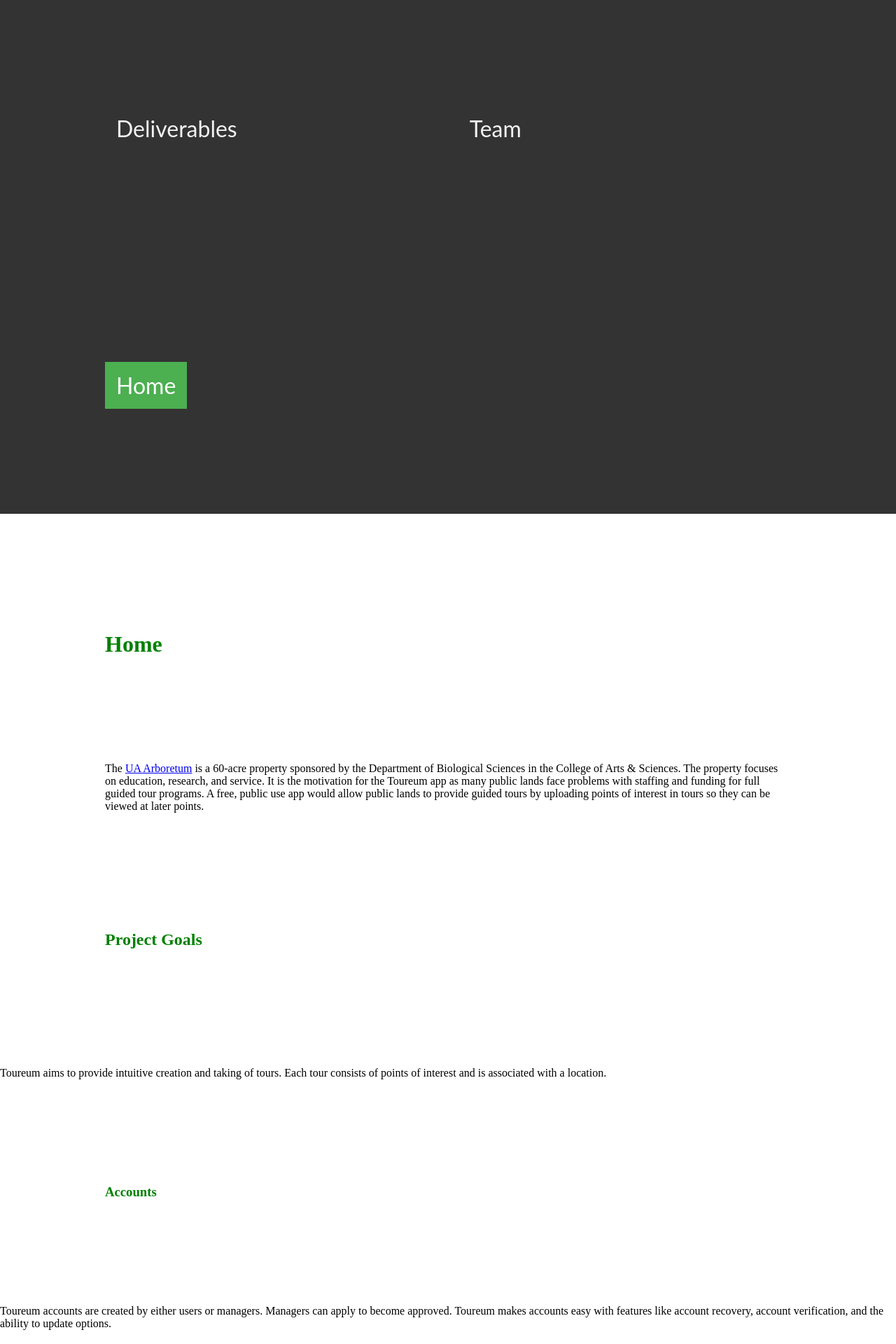
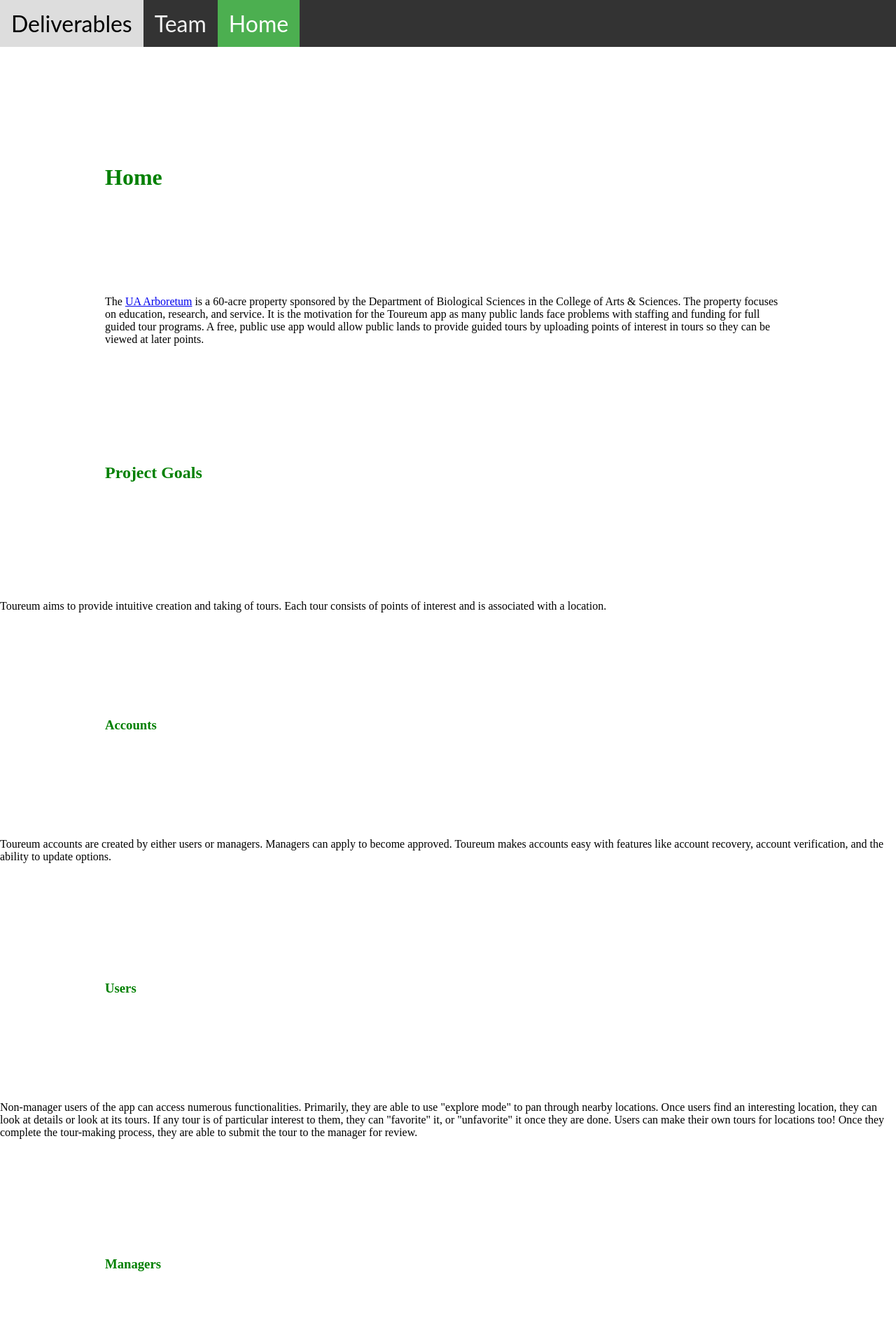
Before and after one commit to lmbrager/CS495Arboretum.github.io, a Jekyll site: the page built from index.html, in a window 1280 px wide. Shown: the top 1920 px of the page at 70% size. Built offline with Jekyll 4.4.1, drawn with Linux system fonts in a browser that asks for light colours.

Commit message:
Update nav.html

```diff
--- a/_includes/nav.html
+++ b/_includes/nav.html
@@ -10,7 +10,6 @@
   padding: 14px 16px;
   text-decoration: none;
   font-size: 32px;
-  margin: 150px;
 }
 a.navbar-brand {
   padding:0;
```
